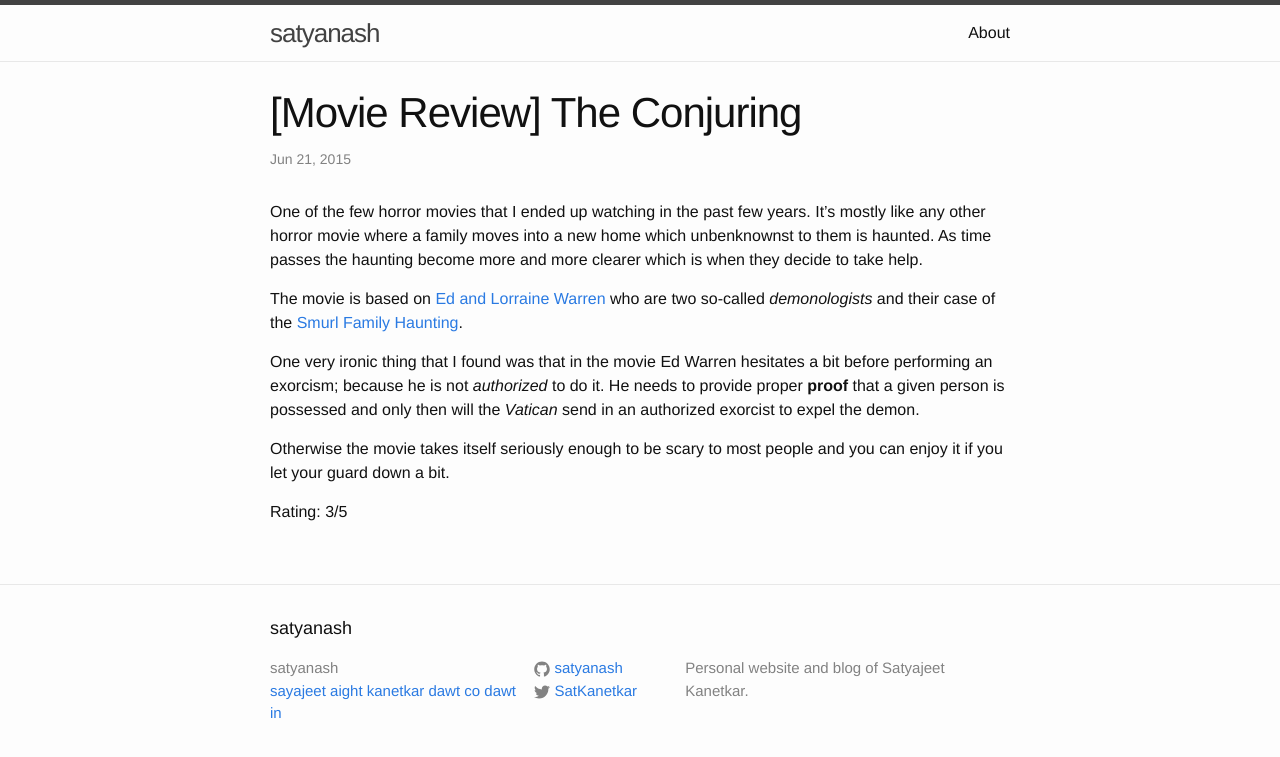
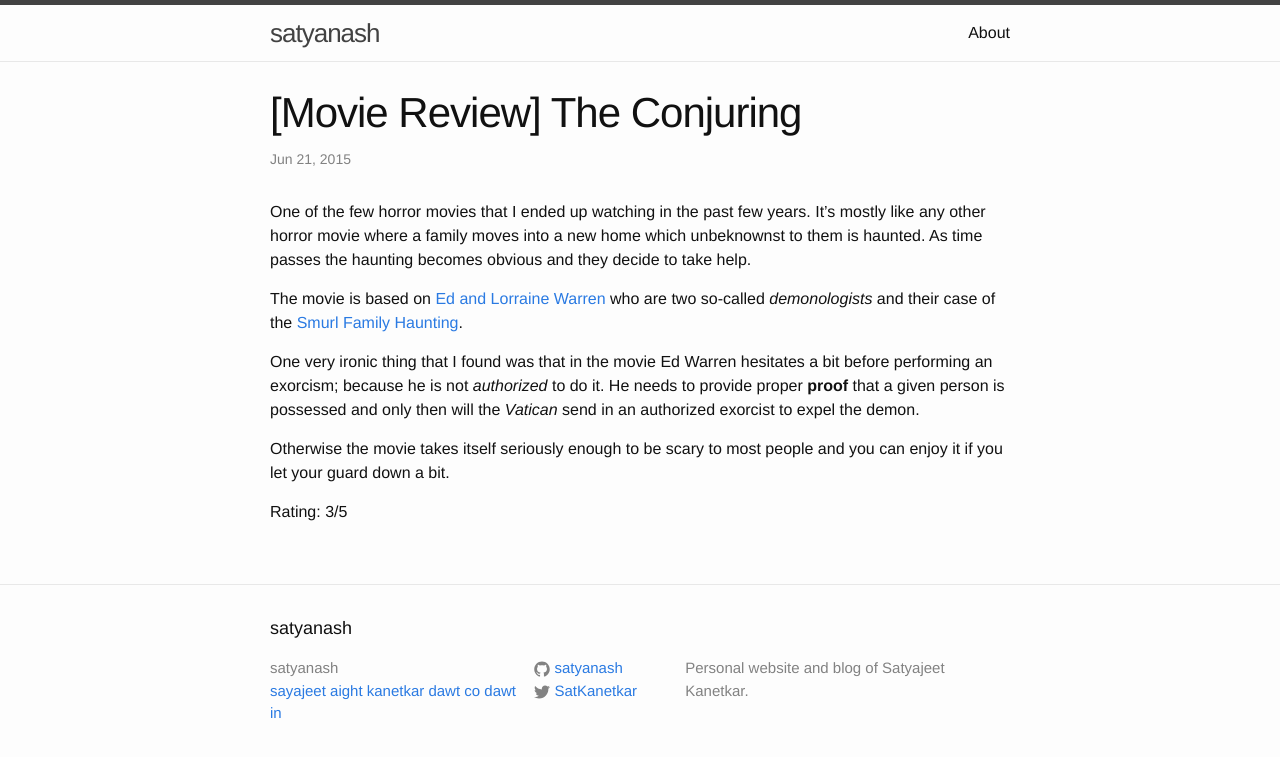
Before and after one commit to satyanash/satyanash.github.io, a Jekyll site: the page built from _posts/2015-06-22-movie-review-the-conjuring.markdown, in a window 1280 px wide. Shown: the top 757 px of the page. Built offline with Jekyll 4.4.1, drawn with Linux system fonts in a browser that asks for light colours.

```diff
--- a/_posts/2015-06-22-movie-review-the-conjuring.markdown
+++ b/_posts/2015-06-22-movie-review-the-conjuring.markdown
@@ -5,8 +5,8 @@
 ---
 
 One of the few horror movies that I ended up watching in the past few years.
-It's mostly like any other horror movie where a family moves into a new home which unbenknownst to them is haunted.
-As time passes the haunting become more and more clearer which is when they decide to take help.
+It's mostly like any other horror movie where a family moves into a new home which unbeknownst to them is haunted.
+As time passes the haunting becomes obvious and they decide to take help.
 
 The movie is based on [Ed and Lorraine Warren](https://en.wikipedia.org/wiki/Ed_and_Lorraine_Warren) who are two so-called *demonologists* and their case of the [Smurl Family Haunting](https://en.wikipedia.org/wiki/Smurl_haunting).
 
```
Also changed, not shown: _posts/2015-07-08-movie-review-terminator-genisys.markdown (added, +43 -0 lines).
